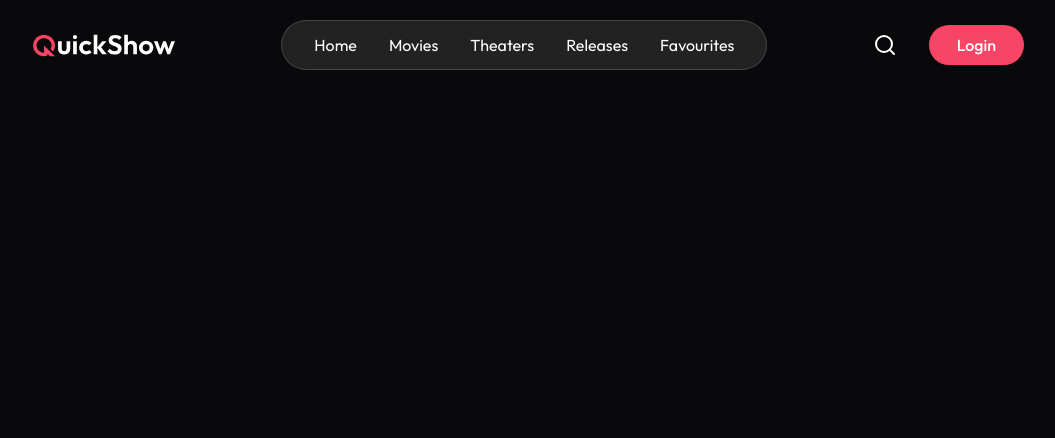
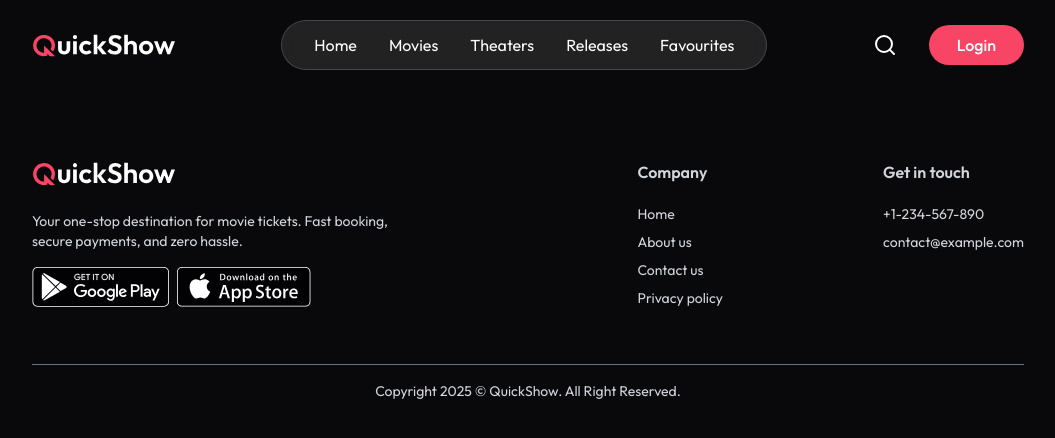
Before and after one commit to AmanBhaskar16/Movie-Ticket-Booking, a React (Vite) app in the folder client/: page /favourite in a window 1280 px wide. Shown: the top 438 px of the page, without its empty margins (112-1167 px from the left). Built offline with nearby package versions, Linux system fonts and the light colour scheme; no server answers; a web font is replaced by a local one.

Commit message:
Added video player and movies-showpage

```diff
--- a/client/src/components/Footer.jsx
+++ b/client/src/components/Footer.jsx
@@ -1,10 +1,45 @@
 import React from 'react'
+import { assets } from '../assets/assets'
 
 const Footer = () => {
-  return (
-    <div>
-    </div>
-  )
+    return (
+        <footer className="px-6  md:px-16 lg:px-36 mt-40 w-full text-gray-300">
+            <div className="flex flex-col md:flex-row justify-between w-full gap-10 border-b border-gray-500 pb-14">
+                <div className="md:max-w-96">
+                    <img className="w-36 h-auto" src={assets.logo} alt="logo" />
+                    <p className="mt-6 text-sm">
+                        Your one-stop destination for movie tickets.
+                        Fast booking, secure payments, and zero hassle.
+                    </p>
+                    <div className="flex items-center gap-2 mt-4">
+                        <img src={assets.googlePlay} alt="google play" className="h-10 w-auto " />
+                        <img src={assets.appStore} alt="app store" className="h-10 w-auto " />
+                    </div>
+                </div>
+                <div className="flex-1 flex items-start md:justify-end gap-20 md:gap-40">
+                    <div>
+                        <h2 className="font-semibold mb-5">Company</h2>
+                        <ul className="text-sm space-y-2">
+                            <li><a href="#">Home</a></li>
+                            <li><a href="#">About us</a></li>
+                            <li><a href="#">Contact us</a></li>
+                            <li><a href="#">Privacy policy</a></li>
+                        </ul>
+                    </div>
+                    <div>
+                        <h2 className="font-semibold mb-5">Get in touch</h2>
+                        <div className="text-sm space-y-2">
+                            <p>+1-234-567-890</p>
+                            <p>contact@example.com</p>
+                        </div>
+                    </div>
+                </div>
+            </div>
+            <p className="pt-4 text-center text-sm pb-5">
+                Copyright {new Date().getFullYear()} © QuickShow. All Right Reserved.
+            </p>
+        </footer>
+    )
 }
 
 export default Footer
--- a/client/src/components/MovieCard.jsx
+++ b/client/src/components/MovieCard.jsx
@@ -1,19 +1,21 @@
 import { StarIcon } from 'lucide-react';
 import React from 'react'
 import { useNavigate } from 'react-router-dom'
+import formatTime from '../lib/formatTime';
+
 
 const MovieCard = ({movie}) => {
 
   const navigate = useNavigate();
 
   return (
-    <div classname="flex flex-col justify-between p-3 bg-gray-800 rounded-2xl hover:-translate-y-1 transition duration-300 w-66">
+    <div className="flex flex-col justify-between p-3 bg-gray-800 rounded-2xl hover:-translate-y-1 transition duration-300 w-66">
       <img onClick={()=>{navigate(`/movies/${movie._id}`);scrollTo(0,0)}} src={movie.backdrop_path} alt="" className='rounded-lg h-52 w-full object-cover object-right-bottom cursor-pointer'/>
 
-      <p classname='font-semibold mt-2 truncate'>{movie.title}</p>
+      <p className='font-semibold mt-2 truncate'>{movie.title}</p>
 
       <p className='text-sm text-gray-400 mt-2'>
-        {new Date(movie.release_date).getFullYear()} . {movie.genres.slice(0,2).map(genre => genre.name).join(" | ")} . {movie.runtime}
+        {new Date(movie.release_date).getFullYear()} . {movie.genres.slice(0,2).map(genre => genre.name).join(" | ")} . {formatTime(movie.runtime)}
       </p>
 
       <div className='flex items-center justify-between mt-4 pb-3'>
--- /dev/null
+++ b/client/src/components/TrailerSection.jsx
@@ -0,0 +1,30 @@
+import React, { useState } from 'react'
+import { dummyTrailers } from '../assets/assets';
+import ReactPlayer from 'react-player';
+import Blurcircle from './Blurcircle';
+import { PlayCircle } from 'lucide-react';
+
+const TrailerSection = () => {
+
+  const [currentTrailer,setCurrentTrailer] = useState(dummyTrailers[0]);
+
+  return (
+    <div className='px-6 md:px-16 lg:px-24 xl:px-44 py-20 overflow-hidden'>
+      <p className='text-gray-300 font-medium text-lg max-w-[960px] mx-auto'>Trailers</p>
+      <div className='relative mt-6'>
+        <Blurcircle top='-100px' right='-100px'/>
+        <ReactPlayer url={currentTrailer.videoUrl} controls={false} className='mx-auto max-w-full' width="960px" height="540px"/>
+      </div>
+      <div className='group grid grid-cols-4 gap-4 md:gap-8 mt-8 max-w-3xl mx-auto'>
+        {dummyTrailers.map((trailer)=>(
+          <div onClick={()=>setCurrentTrailer(trailer)} key={trailer.image} className='relative group-hover:not-hover:opacity-50 hover:-translate-y-1 duration-300 transition max-md:h-60 md:max-h-60 cursor-pointer'>
+            <img src={trailer.image} alt="trailer" className='rounded-lg w-full h-full object-cover brightness-75'/>
+            <PlayCircle strokeWidth={1.6} className='absolute top-1/2 left-1/2 w-5 md:w-8 h-5 md:h-12 transform -translate-x-1/2 -translate-y-1/2'/>
+          </div>
+        ))}
+      </div>
+    </div>
+  )
+}
+
+export default TrailerSection
--- /dev/null
+++ b/client/src/lib/formatTime.js
@@ -0,0 +1,7 @@
+const formatTime = (mins) =>{
+  const hrs = Math.floor(mins/60);
+  const rem = mins%60;
+  return `${hrs}h ${rem}m`
+}
+
+export default formatTime;
--- a/client/src/pages/Home.jsx
+++ b/client/src/pages/Home.jsx
@@ -1,13 +1,14 @@
 import React from 'react'
 import HeroSection from '../components/HeroSection'
 import FeaturedSection from '../components/FeaturedSection'
+import TrailerSection from '../components/TrailerSection'
 
 const Home = () => {
   return (
     <div>
       <HeroSection/>
       <FeaturedSection/>
-
+      <TrailerSection/>
     </div>
   )
 }
--- a/client/src/pages/Movies.jsx
+++ b/client/src/pages/Movies.jsx
@@ -1,9 +1,23 @@
 import React from 'react'
+import { dummyShowsData } from '../assets/assets'
+import MovieCard from '../components/MovieCard'
+import Blurcircle from '../components/Blurcircle'
 
 const Movies = () => {
-  return (
-    <div>
-
+  return dummyShowsData.length > 0 ?(
+    <div className='relative my-40 mb-60 px-6 md:px-16 lg:px-40 xl:px-44 ocerflow-hidden min-h=[80vh] '>
+      <Blurcircle top='150px' left='0px' />
+      <Blurcircle bottom ='50px' right='50px' />
+      <h1 className='text-lg font-medium my-4'>Now Showing</h1>
+      <div className='flex flex-wrap max-sm:justify-center gap-8'>
+        {dummyShowsData.map((movie)=>(
+          <MovieCard movie={movie} key={movie._id} />
+        ))}
+      </div>
+    </div>
+  ):(
+    <div className='flex flex-col items-center justify-center h-screen'>
+      <h1 className='text-3xl font-bold text-center'>No movies available</h1>
     </div>
   )
 }
```
